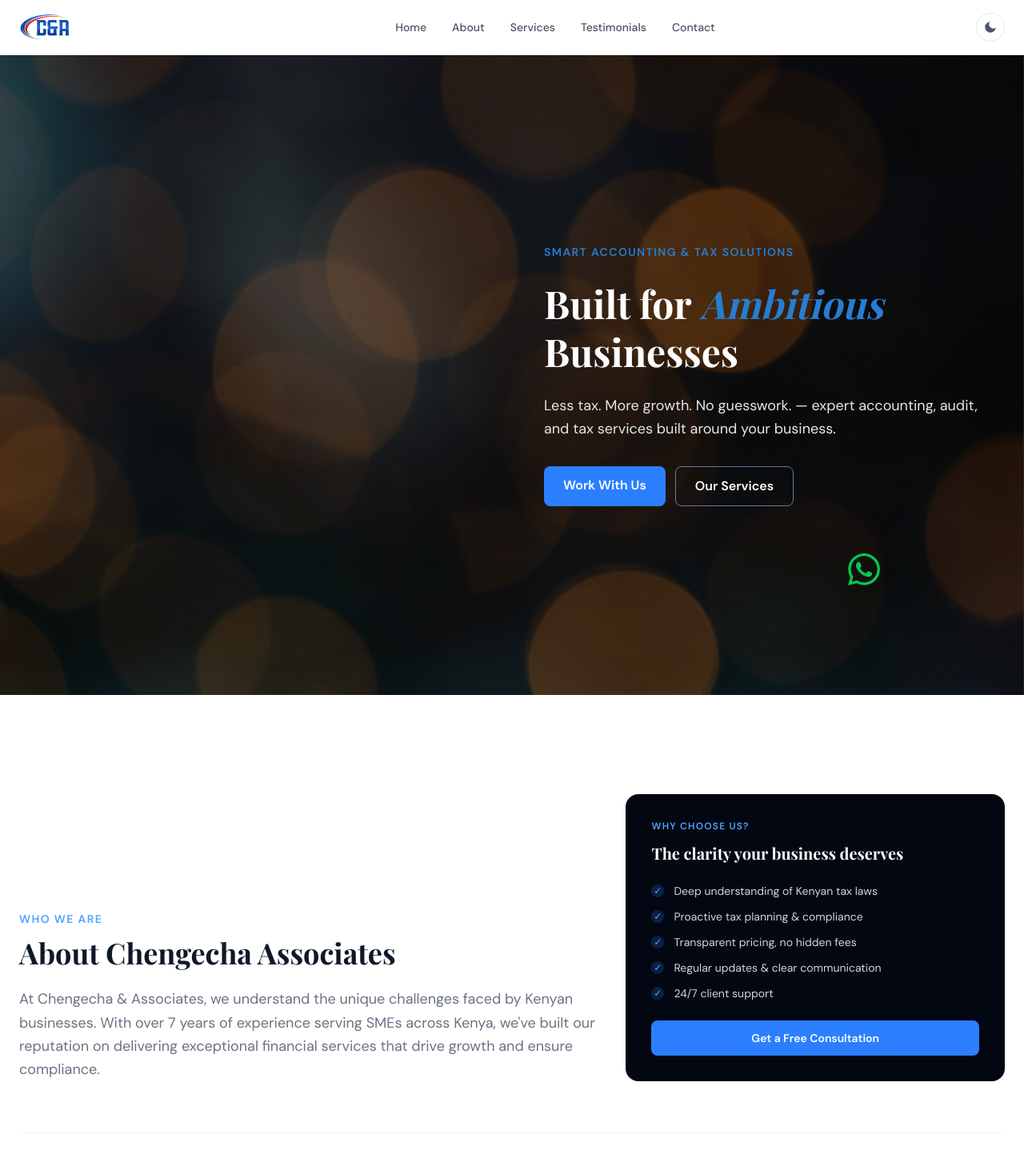
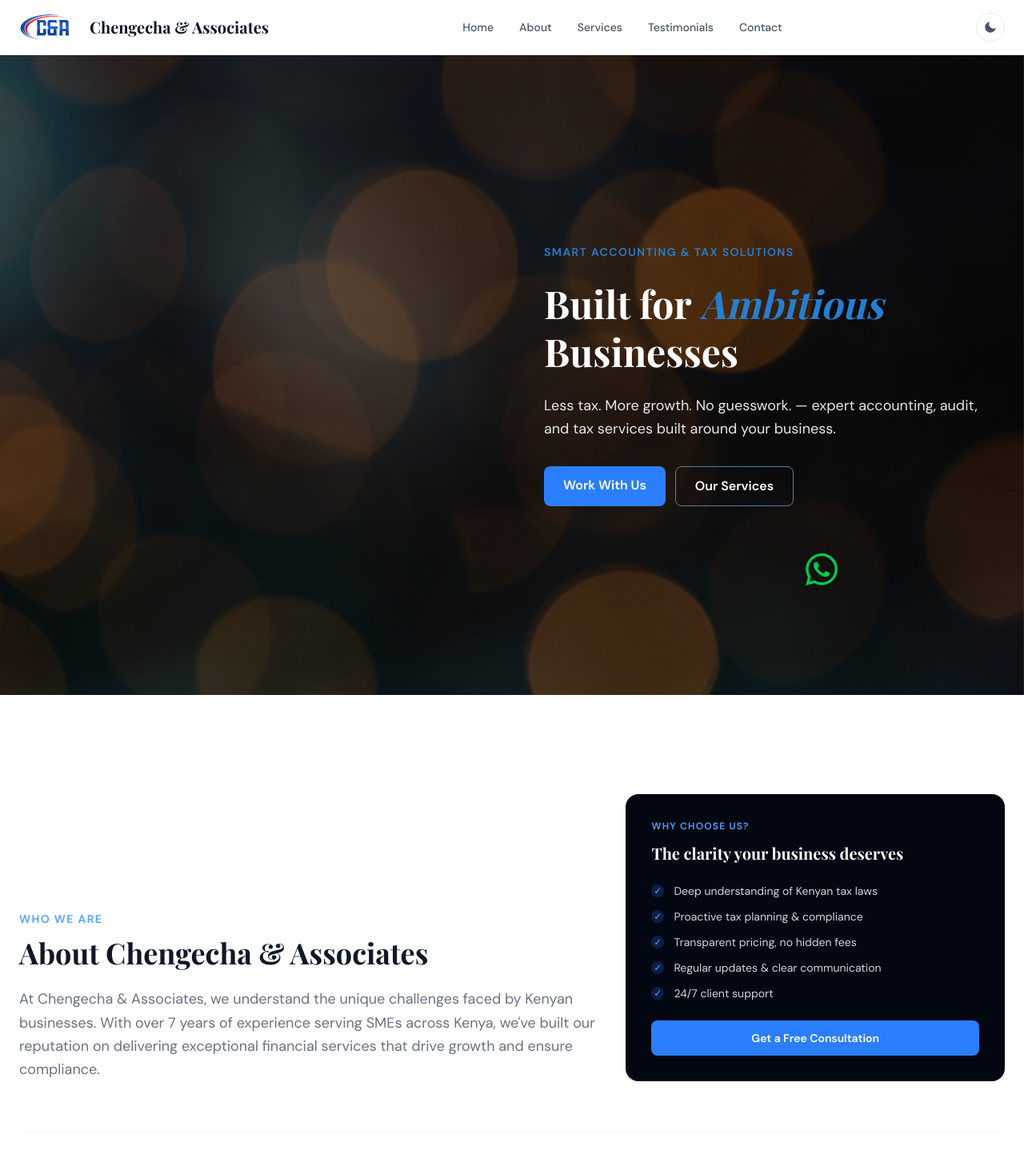
Before and after one commit to antonykinuthia/chengechaassociates, a Next.js app: page / in a window 1280 px wide. Shown: the top 1468 px of the page at 80% size. Built offline with nearby package versions, Linux system fonts and the light colour scheme.

Commit message:
small additions

```diff
--- a/app/page.tsx
+++ b/app/page.tsx
@@ -175,7 +175,8 @@ export default function Home() {
 
       <header className="sticky top-0 z-50 bg-white/95 dark:bg-gray-950/95 backdrop-blur border-b border-gray-100 dark:border-gray-800 transition-colors duration-300">
         <div className="max-w-7xl mx-auto px-6 py-4 flex items-center justify-between">
-          <a href="#home" className="relative h-9 w-36 shrink-0 block">
+          <div className="flex flex-row gap-2 items-center">
+            <a href="#home" className="relative h-9 w-20 shrink-0 block">
               <Image
                 src="/logo/logo.png"
                 alt="Chengecha Associates"
@@ -185,6 +186,8 @@ export default function Home() {
                 className="object-contain object-left"
               />
             </a>
+              <h1 className={`${playfair.className} hidden md:block text-xl  font-bold text-gray-900 dark:text-white`}>Chengecha &amp; Associates</h1>
+          </div>
 
           <nav className="hidden md:flex items-center gap-8">
             {navLinks.map((link) => (
@@ -312,7 +315,7 @@ export default function Home() {
                   Who We Are
                 </p>
                 <h2 className={`${playfair.className} text-3xl md:text-4xl font-bold text-gray-900 dark:text-white mb-6`}>
-                  About Chengecha Associates
+                  About Chengecha &amp; Associates
                 </h2>
                 <p className="text-gray-500 dark:text-gray-400 text-lg leading-relaxed">
                   At Chengecha &amp; Associates, we understand the unique challenges
@@ -598,7 +601,7 @@ export default function Home() {
               />
             </a>
             <p className="text-gray-500 text-xs">
-              © {new Date().getFullYear()} Chengecha Associates. All rights reserved.
+              © {new Date().getFullYear()} Chengecha &amp; Associates. All rights reserved.
             </p>
             <nav aria-label="Footer" className="flex gap-6 flex-wrap">
               {navLinks.map((link) => (
@@ -613,7 +616,7 @@ export default function Home() {
                     href={`https://wa.me/${WHATSAPP_NUMBER}?text=${WHATSAPP_MESSAGE}`}
                     target="_blank"
                     rel="noopener noreferrer"
-                    className="fixed right-0 md:right-1/8 md:bottom-12 bottom-1 -translate-y-1/2 z-50 flex items-center justify-center drop-shadow-lg hover:scale-105 transition-transform duration-200"
+                    className="fixed right-0 md:right-1/6 md:bottom-12 bottom-1 -translate-y-1/2 z-50 flex items-center justify-center drop-shadow-lg hover:scale-105 transition-transform duration-200"
                   >
                     <span
                       className="inline-block w-20 h-10 bg-green-500 hover:bg-green-400 transition-colors duration-200"
```
Lines whose indentation alone changed are shown as unchanged.
